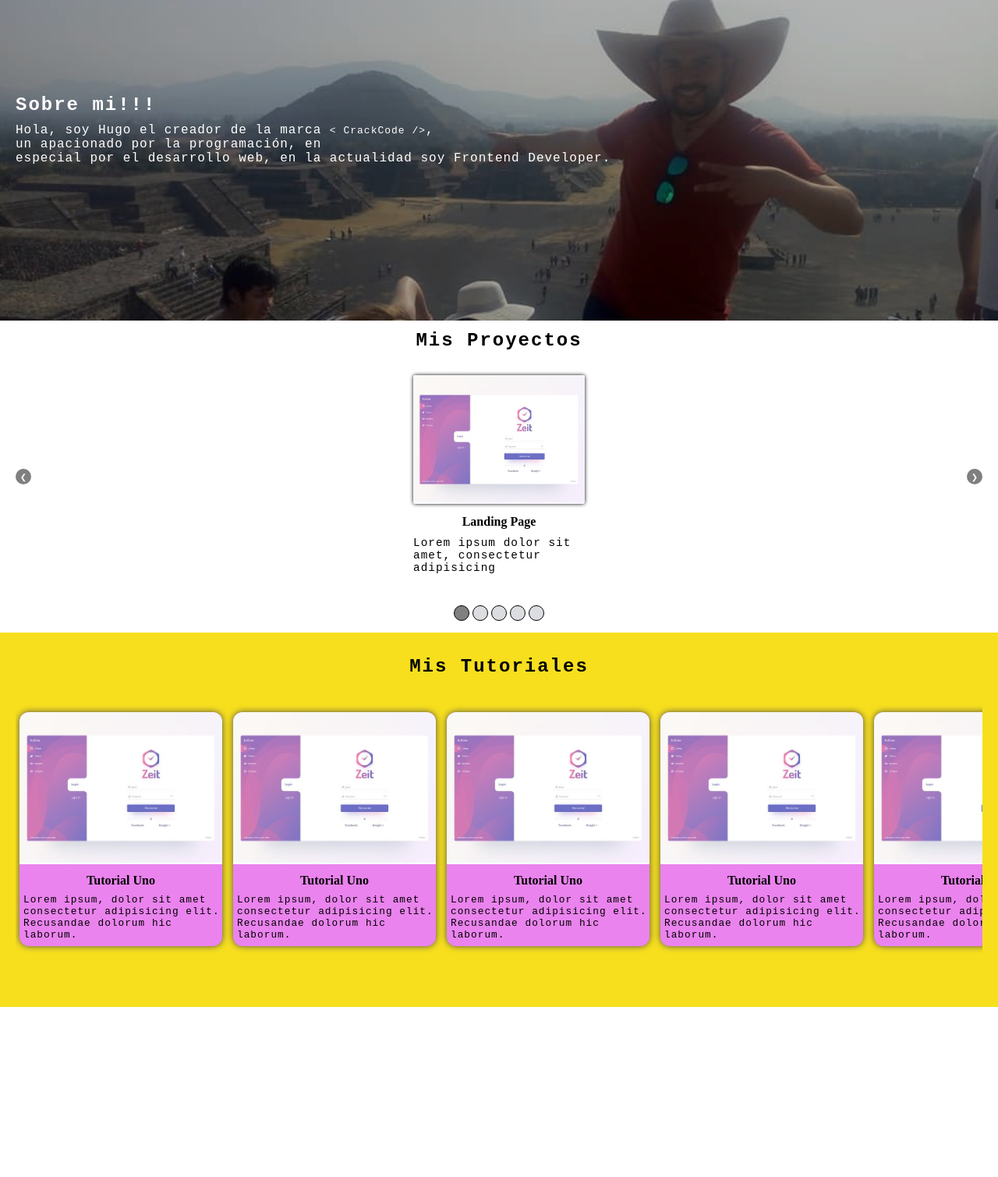
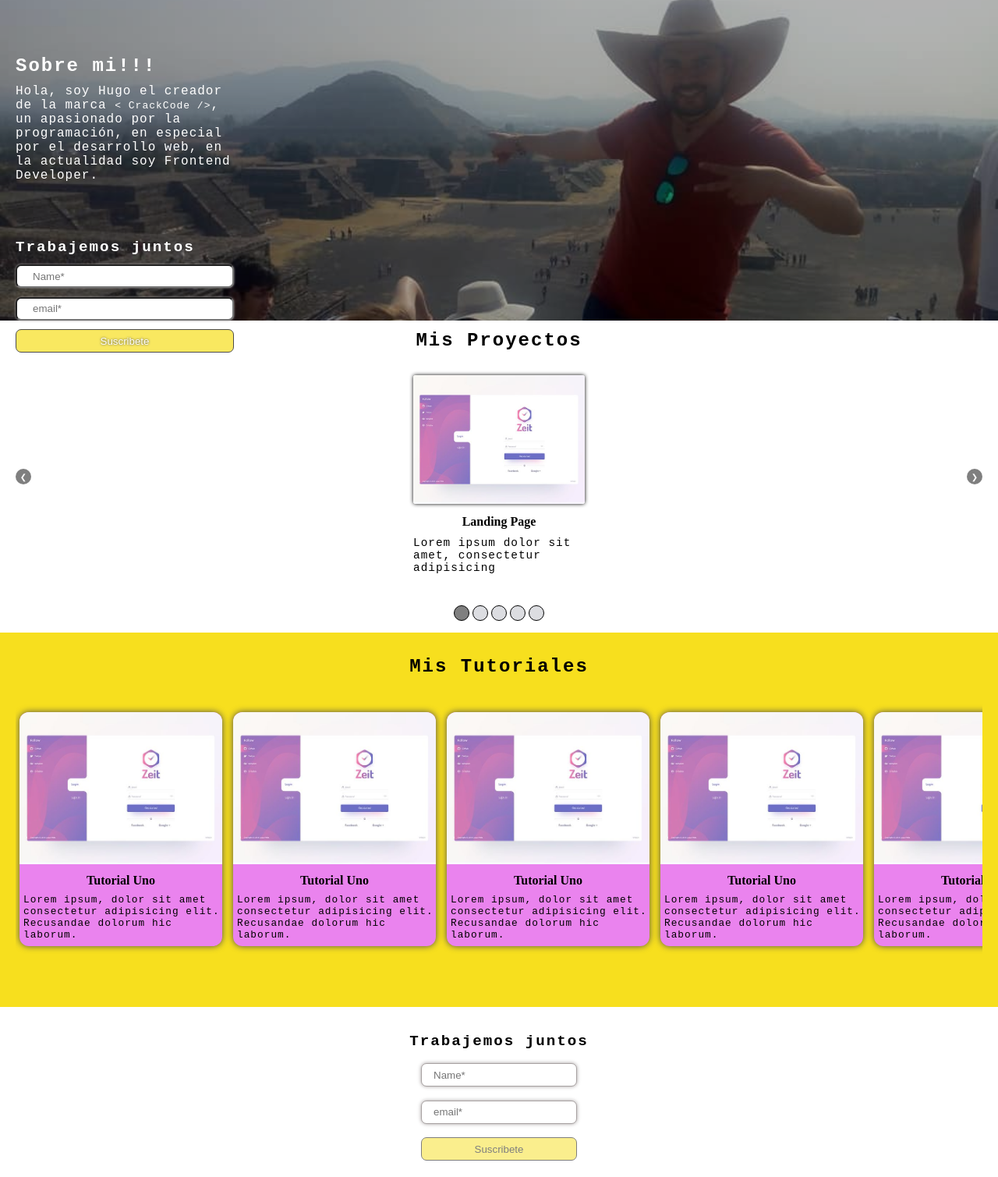
Before and after one commit to hadiazb/portafolioRepo, a website: page src/index.html in a window 1280 px wide. Shown: the part 779-2288 px from the top of the page at 78% size. Before the commit the page ends 2070 px from the top, so only its background shows below. Drawn offline with Linux system fonts and the light colour scheme; files whose address does not match are found by name.

Commit message:
Añadiendo la sección de contacto

```diff
--- a/src/index.html
+++ b/src/index.html
@@ -81,9 +81,15 @@
   <section id="aboutmy" class="aboutmy">
     <div class="aboutmy__background"></div>
     <div class="aboutmy__overlay"></div>
-    <div class="aboutmy__content">
+    <div id="sobremy" class="aboutmy__content">
       <h2>Sobre mi!!!</h2>
-      <p>Hola, soy Hugo el creador de la marca <code> < CrackCode /></code>, <br> un apacionado por la programación, en <br> especial por el desarrollo web, en la actualidad soy Frontend Developer.</p>
+      <p>Hola, soy Hugo el creador de la marca <code> < CrackCode /></code>,  un apasionado por la programación, en  especial por el desarrollo web, en la actualidad soy Frontend Developer.</p>
+      <div id="contenedor" class="aboutmy__content-form">
+        <h3>Trabajemos juntos</h3>
+        <input class="input" type="name" placeholder="Name*">
+        <input class="input" type="email" placeholder="email*">
+        <input class="button" type="submit" value="Suscribete">
+      </div>
     </div>
   </section>
 
@@ -210,11 +216,17 @@
     </div>
   </section>
 
-  <section class="contact">
-
+  <section id="contact" class="contact">
+    <div class="contact__contenido">
+      <h2>Trabajemos juntos</h2>
+      <input class="contact__contenido-input" type="name" placeholder="Name*">
+      <input class="contact__contenido-input" type="email" placeholder="email*">
+      <input class="contact__contenido-botton" type="submit" value="Suscribete">
+    </div>
   </section>
 
 </body>
 <script type="module" src="./script/index.js"></script>
 <script type="module" src="./script/slider.js"></script>
+<script type="module" src="./script/contact.js"></script>
 </html>
--- a/src/sass/Base/_tipografias.sass
+++ b/src/sass/Base/_tipografias.sass
@@ -8,6 +8,11 @@ h2
   font-family: Courier New, Courier, monospace
   letter-spacing: 2px
 
+h3
+  font-size: 1.2em
+  font-family: Courier New, Courier, monospace
+  letter-spacing: 2px
+
 p
   font-family: Courier New, Courier, monospace
   letter-spacing: 1px
--- a/src/sass/Layout/_blocks.sass
+++ b/src/sass/Layout/_blocks.sass
@@ -159,19 +159,42 @@
     opacity: .3
     z-index: 1
   &__content
-      position: absolute
-      display: block
-      @include ubications(0, 0, 550px, 100%)
-      @include margen
-      padding-top: 250px
-      color: #ffffff
-      z-index: 10
-      h2
-        width: 100%
-        padding: 10px 0
-      p
-        font-size: 1em
-        width: 100%
+    position: absolute
+    @include ubications(0, 0, 550px, 100%)
+    @include margen
+    padding-top: 200px
+    color: #ffffff
+    z-index: 10
+    h2
+      width: 100%
+      padding: 10px 0
+    p
+      font-size: 1em
+      width: 280px
+    &-form
+      width: 280px
+      height: 220px
+      padding-top: 50px
+      display: flex
+      flex-direction: column
+      justify-content: space-evenly
+      margin: 10px 0
+      & input
+        height: 30px
+        border-radius: 7px
+        outline: none
+      & .input
+        padding-left: 20px
+        box-shadow: 0 0 3px #a7a1a1
+      & .button
+        color: $color-white
+        outline: none
+        border: 1px solid black
+        background-color: $color-secondary
+        text-shadow: 0 0 3px $color-black
+        opacity: .7
+        &:hover
+          opacity: 1
 // Bloque para estilizar los componentes correspondientes a la sección de mis proyectos
 
 .myProyects
@@ -287,6 +310,40 @@
           text-align: left
           color: $color-black
 
+
+.contact
+  height: 200px
+  margin-top: 15px
+  margin-bottom: 15px
+  @include margen
+  &__contenido
+    height: 100%
+    display: flex
+    flex-direction: column
+    align-items: center
+    justify-content: space-evenly
+    &-input
+      padding-left: 15px
+      border: 1px solid #a7a1a1
+      box-shadow: 0 0 5px #a7a1a1
+    &-botton
+      outline: none
+      border: 1px solid black
+      background-color: $color-secondary
+      opacity: .5
+      &:hover
+        opacity: 1
+    & h2
+      font-size: 1.2em
+    & input
+      height: 30px
+      width: 200px
+      border-radius: 7px
+
+
+
+
+
 .carousel__container-item:hover ~ .carousel__container-item
   transform: translate3d(20px, 0, 0 )
   transition: .3s
--- /dev/null
+++ b/src/script/contact.js
@@ -0,0 +1,20 @@
+const flag = window.matchMedia('screen and (min-width:500px)');
+
+flag.addListener(event);
+
+function event(event) {
+  if (event.matches) {
+    console.log(flag.matches);
+    document.getElementById('contact').style.display = 'none';
+    document.getElementById('sobremy').style.padding = '50px 20px 0 20px' ;
+    document.getElementById('contenedor').style.display = 'flex';
+
+  } else {
+    console.log(flag.matches);
+    document.getElementById('contact').style.display = 'block'
+    document.getElementById('sobremy').style.padding = '250px 20px 0 20px' ;
+    document.getElementById('contenedor').style.display = 'none';
+
+
+  }
+}
--- a/src/script/index.js
+++ b/src/script/index.js
@@ -4,8 +4,7 @@ mostrarSlides(indice);
 let atras = document.getElementById('atras');
 let adelante = document.getElementById('adelante');
 
-atras.onclick = function () {  avanzaSlide(-1);
-     /*avanzaSlide(-1)*/   };
+atras.onclick = function () { avanzaSlide(-1)};
 adelante.onclick = function () {avanzaSlide(1)};
 
 let circles = document.getElementsByClassName('myProyects__circulos-circles');
--- a/src/script/slider.js
+++ b/src/script/slider.js
@@ -13,13 +13,14 @@ function test() {
     console.log('true');
     document.getElementById('mobile').style.left = '0';
     document.getElementById('mobile').style.top = '0';
-    document.getElementById('mobile').style.transition = '1.5s';
+    document.getElementById('mobile').style.transition = '1s';
     contador = 0;
   } else {
     console.log('false');
-    document.getElementById('mobile').style.transition = '1.5s';
+    document.getElementById('mobile').style.transition = '1s';
     document.getElementById('mobile').style.left = '-100%';
     document.getElementById('mobile').style.top = '-100%';
     contador = 1;
   }
+
 }
```
Also changed, not shown: src/style/style.css.
